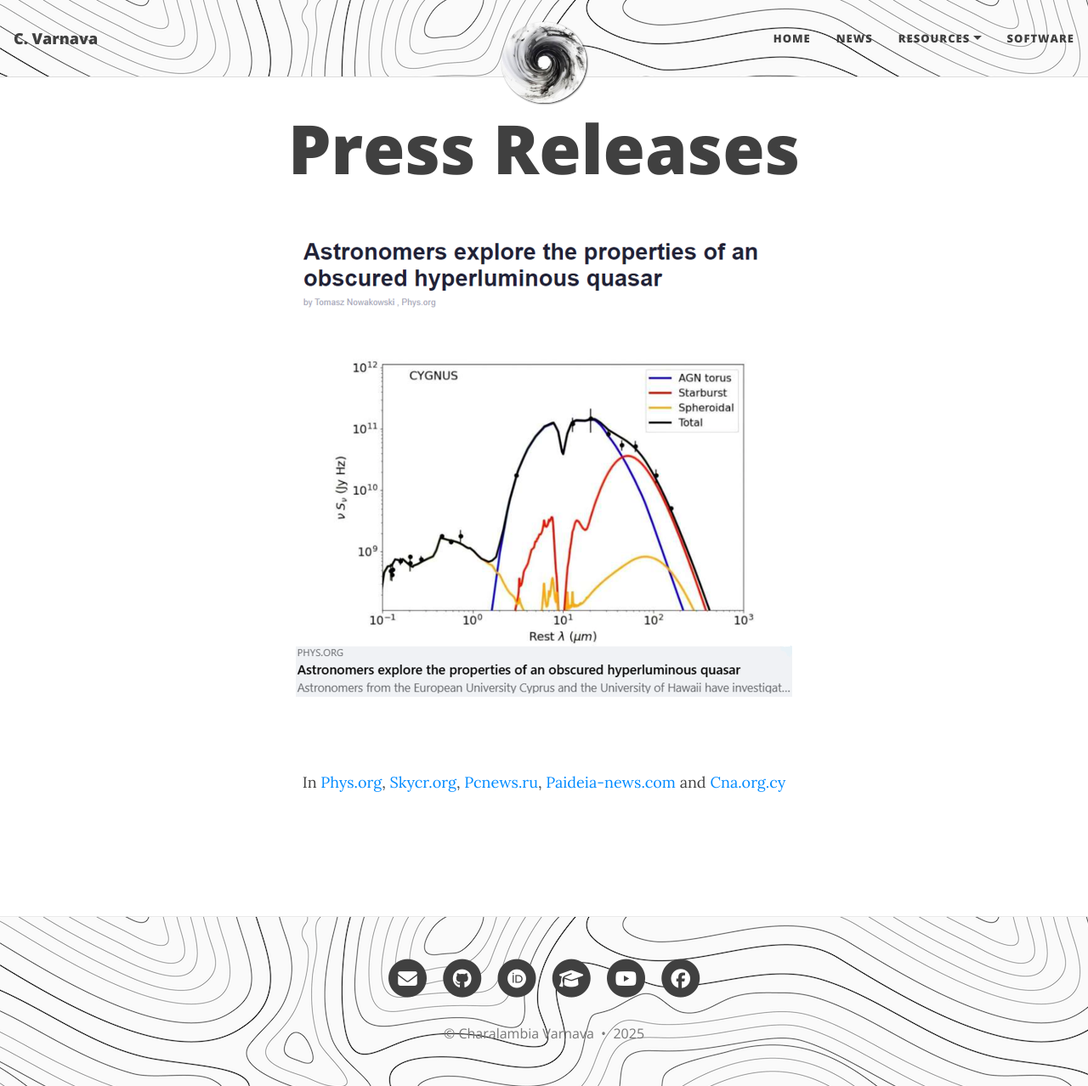
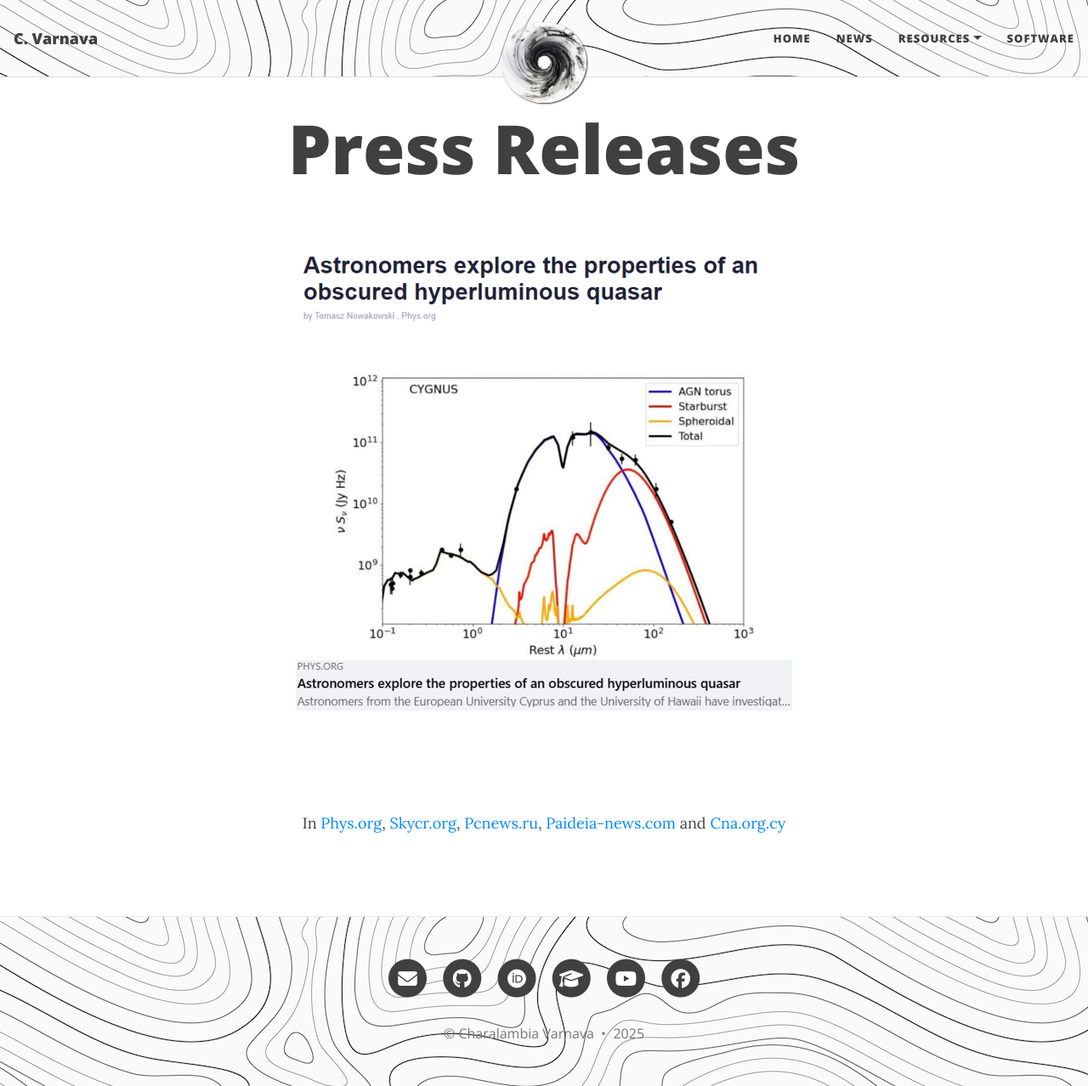
Before and after one commit to ch-var/ch-var.github.io, a Jekyll site: the page built from press_releases.html, in a window 1280 px wide and 1278 px high. Shown: the whole window at 85% size. Built offline with Jekyll 4.4.1, drawn with Linux system fonts in a browser that asks for light colours.

Commit message:
Update beautifuljekyll.css

```diff
--- a/assets/css/beautifuljekyll.css
+++ b/assets/css/beautifuljekyll.css
@@ -50,7 +50,7 @@ body > main {
 }
 p {
   line-height: 1.5;
-  margin: 1.875rem 0;
+  margin: 2.875rem 0;
 }
 h1,h2,h3,h4,h5,h6 {
   font-family: var(--header-font);
```
